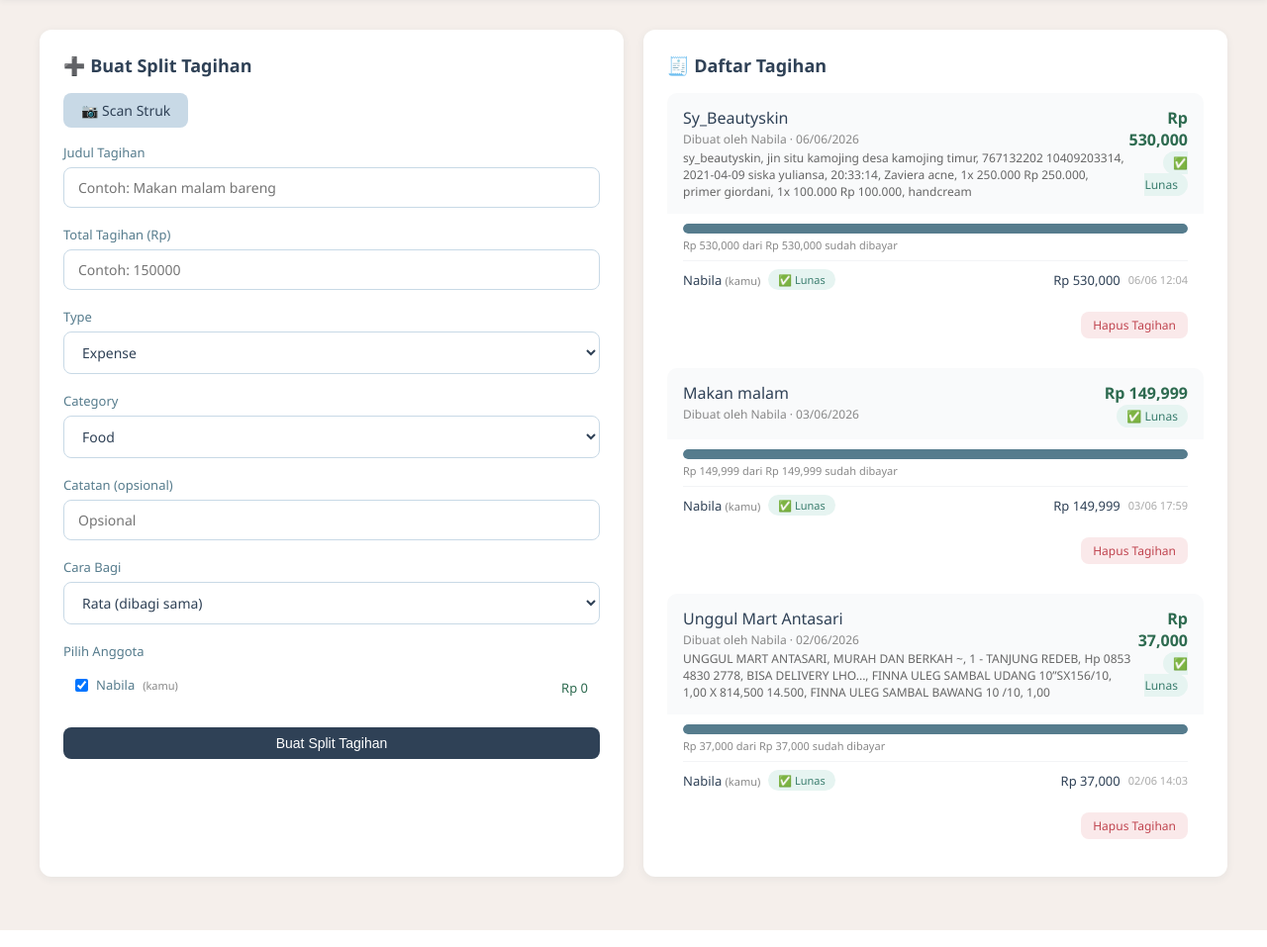
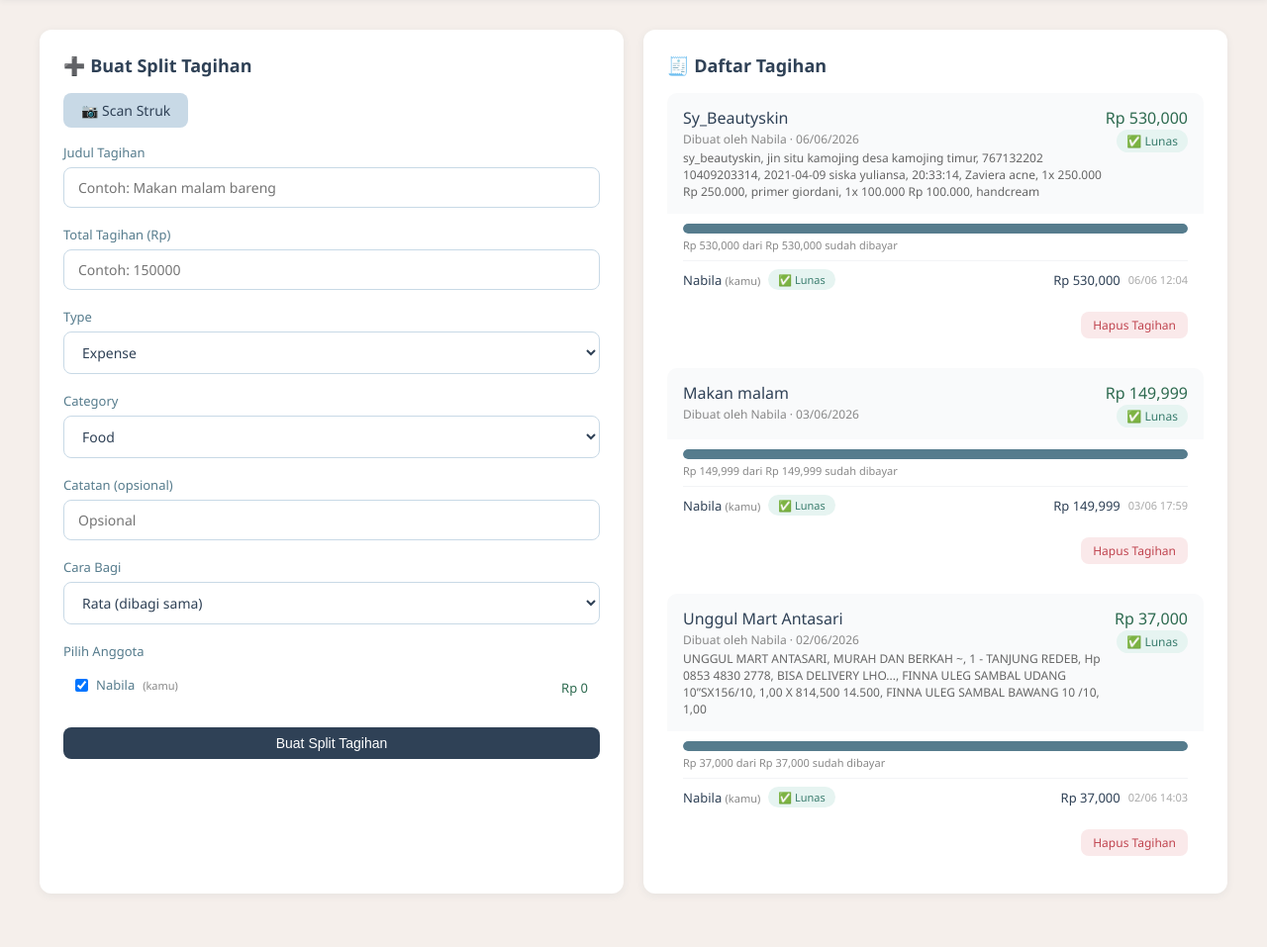
Before and after one commit to pujeje/Project-Software-Engineering-Kelompok-12, a Flask app: page /groups/1/split in a window 1280 px wide. Shown: the part 157-1114 px from the top of the page at 99% size. Run offline with Flask 3, Linux system fonts and the light colour scheme; a user stored in the database is signed in.

Commit message:
update tampilan

```diff
--- a/static/style.css
+++ b/static/style.css
@@ -84,6 +84,7 @@ td { padding: 12px; border-bottom: 1px solid #EDE7E1; }
 
 .text-income  { color: #3A7D6E; font-weight: 600; }
 .text-expense { color: #C0444F; font-weight: 600; }
+
 
 /* Badge */
 .badge {
--- a/templates/group_detail.html
+++ b/templates/group_detail.html
@@ -86,8 +86,7 @@
         </div>
     </div>
 
-    <div style="display:grid; grid-template-columns:2fr 1fr; gap:20px;">
-        <div>
+
 
             <!-- Dana / Pos Keuangan -->
             <div class="card" style="margin-bottom:20px;">
@@ -327,7 +326,7 @@
                                     {{ 'Pemasukan' if t.type == 'income' else 'Pengeluaran' }}
                                 </span>
                             </td>
-                            <td class="{{ 'text-income' if t.type == 'income' else 'text-expense' }}">
+                            <td class="{{ 'text-income' if t.type == 'income' else 'text-expense' }}"  style="white-space:nowrap;">
                                 Rp {{ "{:,.0f}".format(t.amount) }}
                             </td>
                             <td>
--- a/templates/split_bill.html
+++ b/templates/split_bill.html
@@ -2,6 +2,12 @@
 <html lang="id">
 <head>
     <meta charset="UTF-8">
+    <script>
+(function(){
+    var t = localStorage.getItem('fintrack_theme') || 'light';
+    document.documentElement.setAttribute('data-theme', t);
+})();
+</script>
     <meta name="viewport" content="width=device-width, initial-scale=1.0">
     <title>Split Tagihan - {{ group.name }}</title>
     <link rel="stylesheet" href="{{ url_for('static', filename='style.css') }}">
@@ -190,13 +196,14 @@
                                     {% endif %}
                                 </div>
                                 <div style="text-align:right;">
-                                    <p style="font-weight:600; color:#2d6a4f;">
+
+                                    <p style="white-space:nowrap; color:#2d6a4f;">
                                         Rp {{ "{:,.0f}".format(bill.total_amount) }}
                                     </p>
                                     {% if all_paid %}
-                                    <span class="badge badge-income">✅ Lunas</span>
+                                    <span class="badge badge-income" style="white-space:nowrap;">✅ Lunas</span>
                                     {% else %}
-                                    <span class="badge badge-expense">⏳ Belum lunas</span>
+                                    <span class="badge badge-expense" style="white-space:nowrap;">⏳ Belum lunas</span>
                                     {% endif %}
                                 </div>
                             </div>
@@ -222,7 +229,7 @@
                                 <div style="display:flex; justify-content:space-between;
                                             align-items:center; padding:8px 0;
                                             border-top:0.5px solid #f3f4f6;">
-                                    <div style="display:flex; align-items:center; gap:8px;">
+                                    <div style="display:flex; align-items:center; gap:8px; ">
                                         <span style="font-size:13px;">
                                             {{ detail.user.name }}
                                             {% if detail.user_id == current_user.id %}
@@ -231,20 +238,20 @@
                                         </span>
                                         {% if detail.is_paid %}
                                         <span class="badge badge-income"
-                                              style="font-size:11px;">✅ Lunas</span>
+                                              style="font-size:11px;" >✅ Lunas</span>
                                         {% else %}
                                         <span class="badge badge-expense"
                                               style="font-size:11px;">Belum</span>
                                         {% endif %}
                                     </div>
                                     <div style="display:flex; align-items:center; gap:8px;">
-                                        <span style="font-weight:500; font-size:13px;">
+                                        <span style="font-weight:500; font-size:13px; white-space:nowrap;">
                                             Rp {{ "{:,.0f}".format(detail.amount) }}
                                         </span>
                                         {% if not detail.is_paid and detail.user_id == current_user.id %}
                                         <a href="/groups/{{ group.id }}/split/{{ bill.id }}/pay/{{ detail.id }}"
                                            class="btn btn-primary"
-                                           style="font-size:12px; padding:4px 10px;"
+                                           style="font-size:12px; padding:4px 10px; "
                                            onclick="return confirm('Tandai sebagai lunas?')">
                                             Tandai Lunas
                                         </a>
@@ -314,5 +321,27 @@ function updateEqual() {
 // Inisialisasi
 updateEqual();
 </script>
+
+<script>
+function toggleTheme() {
+    var html = document.documentElement;
+    var isDark = html.getAttribute('data-theme') === 'dark';
+    var next = isDark ? 'light' : 'dark';
+    html.setAttribute('data-theme', next);
+    localStorage.setItem('fintrack_theme', next);
+    // Update ikon langsung setelah toggle
+    document.querySelectorAll('.theme-icon').forEach(function(el) {
+        el.textContent = next === 'dark' ? '🌙' : '☀️';
+    });
+}
+
+// Set ikon yang benar saat halaman pertama dibuka
+var savedTheme = localStorage.getItem('fintrack_theme') || 'light';
+document.documentElement.setAttribute('data-theme', savedTheme);
+document.querySelectorAll('.theme-icon').forEach(function(el) {
+    el.textContent = savedTheme === 'dark' ? '🌙' : '☀️';
+});
+</script>
+
 </body>
 </html>
```
Also changed, not shown: templates/settings.html (+9 -27 lines), instance/database.db.
